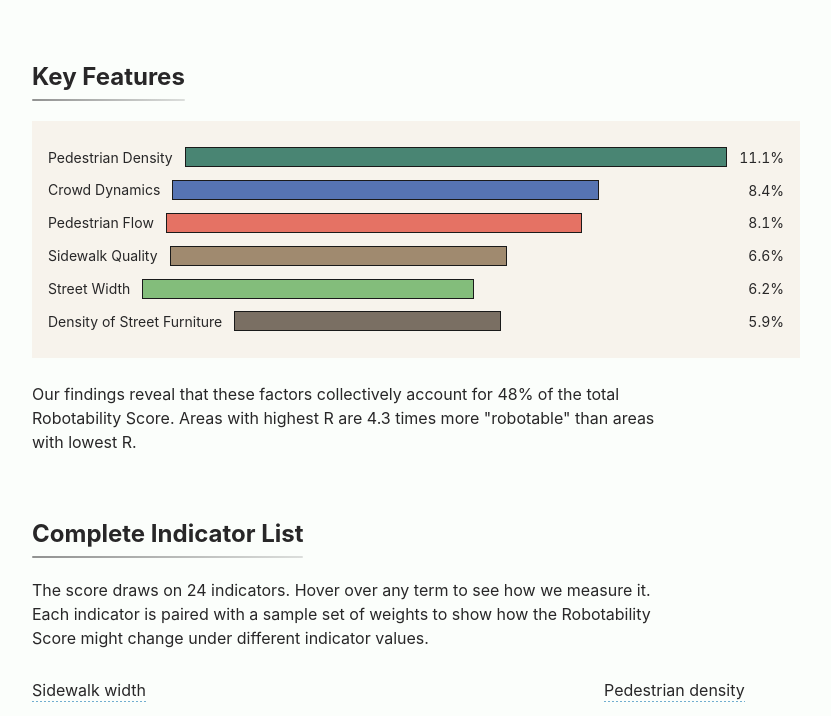
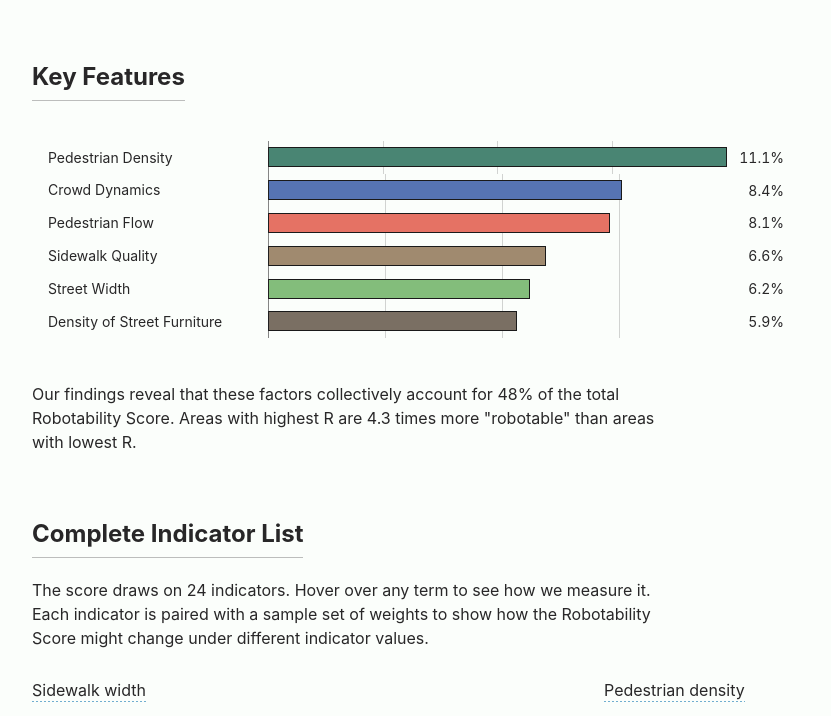
Before and after one commit to IRL-CT/robotability, an Astro site: page / in a window 1280 px wide. Shown: the part 877-1593 px from the top of the page, without its empty margins (56-887 px from the left). Built offline with nearby package versions, Linux system fonts and the light colour scheme; Astro itself is replaced by a stand-in of ours; a web font is replaced by a local one.

Commit message:
fix(site): align feature bars and fix token alpha colors
The feature chart label column has a fixed width. Every bar now
starts at the same x position. The figure carries no background.
It inherits the site ground in both themes. The section heading
rule is a plain 1px solid line. The gradient rule is removed.

The color tokens are comma triplets. The slash-alpha form
rgb(var(--token) / a) is invalid with them and renders transparent.
Each use now takes the rgba(var(--token), a) form. This restores
the heading rule, the chart gridlines and zero baseline, the Card
border, and the Button fill.

```diff
--- a/src/components/blog/BlogSummaryCard.astro
+++ b/src/components/blog/BlogSummaryCard.astro
@@ -54,7 +54,7 @@ const { post } = Astro.props;
     padding: 0.25rem 0.75rem;
     font-size: 0.875rem;
     color: rgb(var(--color-text-base));
-    background-color: rgb(var(--color-card) / 0.5);
-    border: 1px solid rgb(var(--color-border) / 0.55);
+    background-color: rgba(var(--color-card), 0.5);
+    border: 1px solid rgba(var(--color-border), 0.55);
   }
 </style>
--- a/src/components/ui/Button.astro
+++ b/src/components/ui/Button.astro
@@ -49,7 +49,7 @@ const actionProps = href
     font-weight: 700;
     color: rgb(var(--color-text-base));
     text-decoration: none;
-    background-color: rgb(var(--color-fill) / 0.7);
+    background-color: rgba(var(--color-fill), 0.7);
     border: 1px solid rgb(var(--color-border));
     border-radius: 0.25rem;
     cursor: pointer;
--- a/src/components/ui/Card.astro
+++ b/src/components/ui/Card.astro
@@ -21,7 +21,7 @@ const { id, class: className } = Astro.props;
 <style>
   .ui-card {
     border-radius: 0;
-    border: 1px solid rgb(var(--color-border) / 0.55);
+    border: 1px solid rgba(var(--color-border), 0.55);
     background: transparent;
     padding: 1.5rem;
     transition: var(--theme-transition);
--- a/src/components/ui/SectionHeading.astro
+++ b/src/components/ui/SectionHeading.astro
@@ -1,9 +1,8 @@
 ---
 /**
  * SectionHeading — main section heading.
- * It renders a bold display heading with a gradient underline rule.
- * The rule matches .main-section-heading::after on the reference site:
- * 2px tall, gradient to the right, text-base color at 0.5 to 0.15 opacity.
+ * It renders a bold display heading with a plain underline rule.
+ * The rule is 1px tall, solid, text-base color at 0.3 opacity.
  */
 interface Props {
   /** Heading level. Defaults to h2. */
@@ -34,12 +33,7 @@ const Tag = level;
     bottom: 0;
     left: 0;
     width: 100%;
-    height: 2px;
-    background: linear-gradient(
-      to right,
-      rgba(var(--color-text-base), 0.5),
-      rgba(var(--color-text-base), 0.15)
-    );
-    border-radius: 2px;
+    height: 1px;
+    background: rgba(var(--color-text-base), 0.3);
   }
 </style>
--- a/src/pages/index.astro
+++ b/src/pages/index.astro
@@ -320,23 +320,20 @@ const chartLabel = `Bar chart of the six key features and their survey weights.
     margin-top: 4rem;
   }
 
-  /* Key features bar chart. It uses the paper house palette. */
+  /* Key features bar chart. The bars carry the paper house palette.
+     The figure has no background. It inherits the site ground. */
   .feature-chart {
     margin: 0;
     max-width: 48rem;
     padding: 1.25rem 1rem;
-    background-color: #f7f3ec; /* PAPER ground. Light mode. */
   }
 
-  /* Dark mode. Use a token ground so the figure does not glare. */
-  :global(html[data-theme='dark']) .feature-chart {
-    background-color: rgb(var(--color-card) / 0.4);
-  }
-
-  /* One row. Label on the left. Track in the middle. Value on the right. */
+  /* One row. Label on the left. Track in the middle. Value on the right.
+     The label column has a fixed width, so every track starts at the
+     same x position. */
   .feature-row {
     display: grid;
-    grid-template-columns: max-content minmax(0, 1fr) max-content;
+    grid-template-columns: 13rem minmax(0, 1fr) max-content;
     align-items: center;
     column-gap: 0.75rem;
   }
@@ -362,8 +359,8 @@ const chartLabel = `Bar chart of the six key features and their survey weights.
     padding-block: 0.4rem;
     background-image: repeating-linear-gradient(
       to right,
-      rgb(var(--color-text-base) / 0.2) 0,
-      rgb(var(--color-text-base) / 0.2) 1px,
+      rgba(var(--color-text-base), 0.2) 0,
+      rgba(var(--color-text-base), 0.2) 1px,
       transparent 1px,
       transparent 25%
     );
@@ -377,7 +374,7 @@ const chartLabel = `Bar chart of the six key features and their survey weights.
     top: 0;
     bottom: 0;
     width: 1px;
-    background-color: rgb(var(--color-text-base) / 0.45);
+    background-color: rgba(var(--color-text-base), 0.45);
   }
 
   /* The bar fill. Thin dark edge. Fixed palette color. */
```
